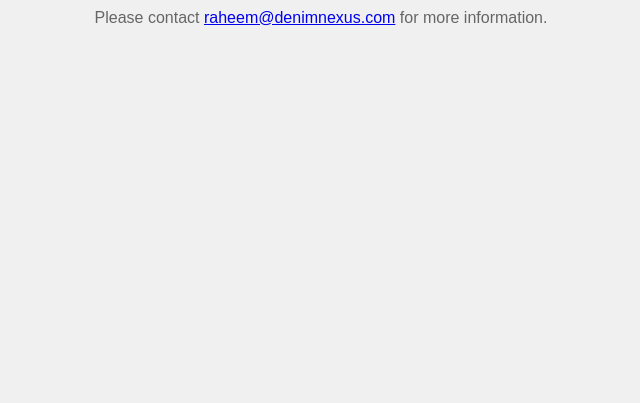
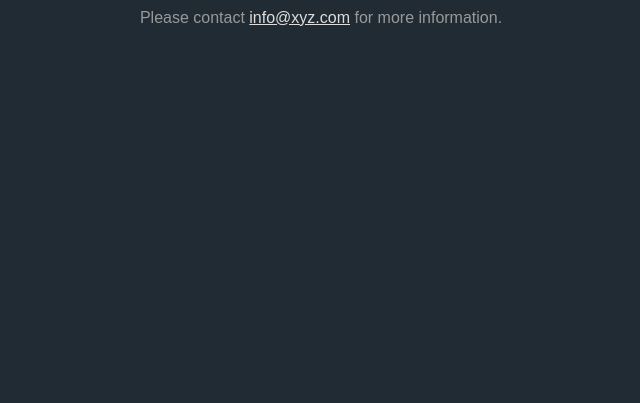
Before and after one commit to rafayaar/denimnexus, a plain HTML site: page index.html in a window 1280 px wide. Shown: the part 437-840 px from the top of the page, without its empty margins (319-959 px from the left). Drawn offline with Linux system fonts and the light colour scheme.

Commit message:
bg color change

```diff
--- a/index.html
+++ b/index.html
@@ -12,18 +12,18 @@
             align-items: center;
             height: 100vh;
             margin: 0;
-            background-color: #f0f0f0;
+            background-color: #212b33; /* Black background */
             font-family: Arial, sans-serif;
             padding: 20px; /* Adds padding around the content to prevent it from touching the edges */
         }
         h1 {
-            color: #333;
+            color: #ccc; /* Light gray font color for heading */
             font-size: 2em;
             text-align: center; /* Ensures the text is centered in all screen sizes */
             margin: 0.5em 0; /* Adds some vertical space around the heading */
         }
         p {
-            color: #666;
+            color: #999; /* Light gray font color for paragraph */
             font-size: 1em;
             text-align: center; /* Ensures the paragraph text is centered */
             margin: 0.5em 0; /* Adds some vertical space around the paragraph */
@@ -42,6 +42,6 @@
 </head>
 <body>
     <h1>Website Under Construction</h1>
-    <p>Please contact <a href="mailto:raheem@denimnexus.com">raheem@denimnexus.com</a> for more information.</p>
+    <p>Please contact <a href="mailto:info@xyz.com" style="color: #ddd;">info@xyz.com</a> for more information.</p>
 </body>
 </html>
```
